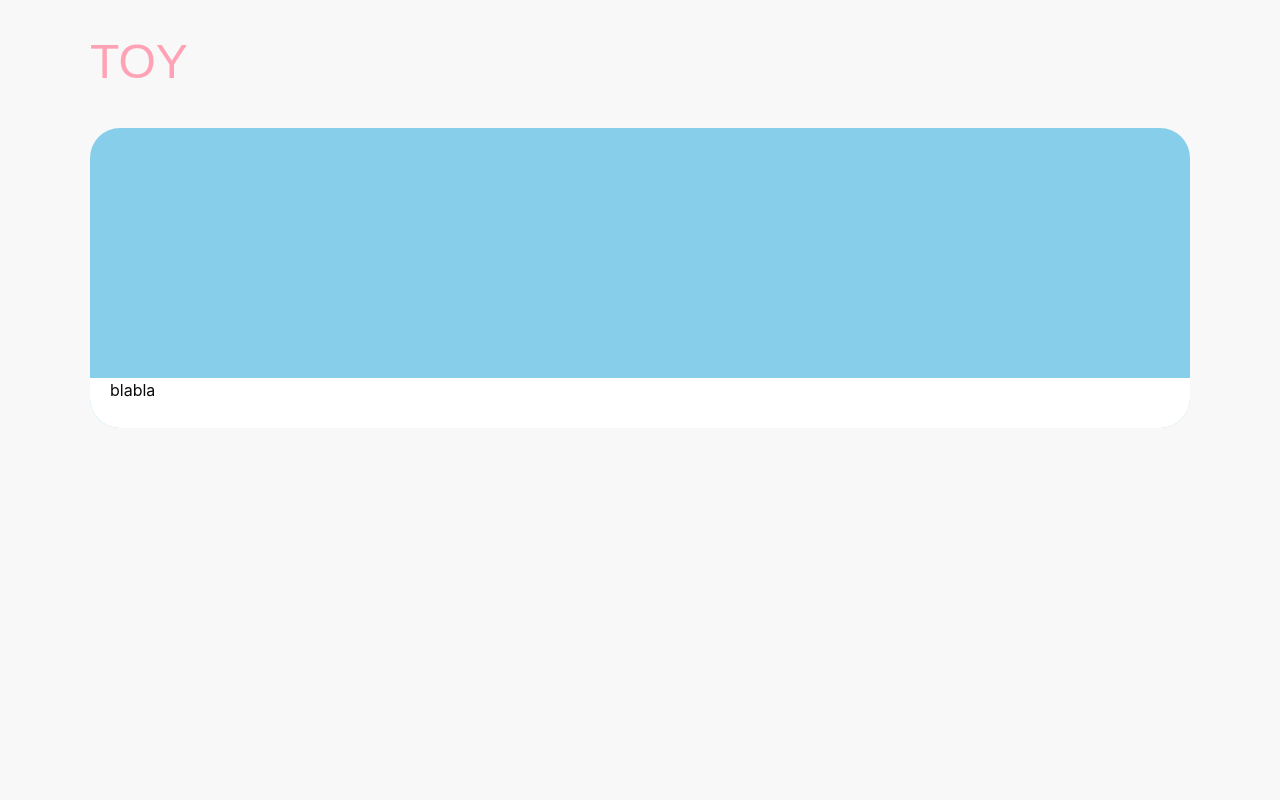
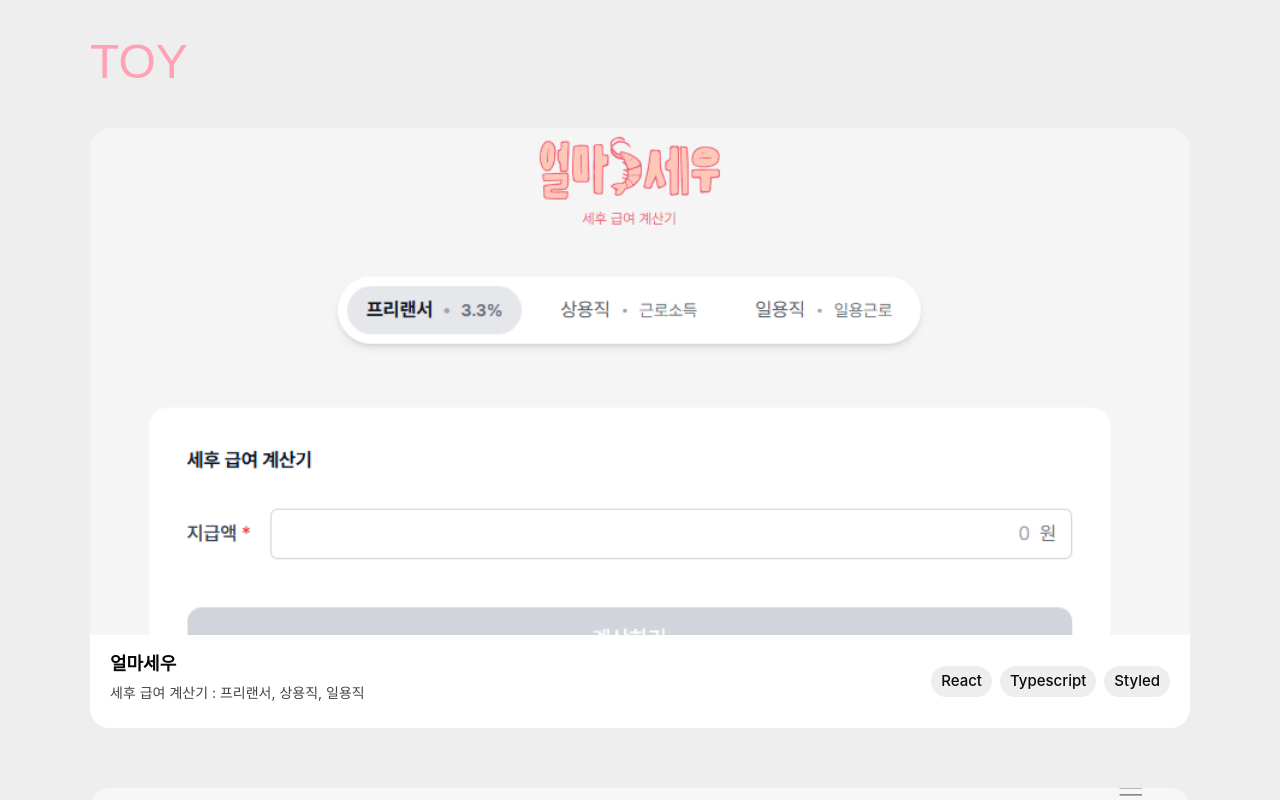
Before and after one commit to michelle-jeon/portfolio, a React (Vite) app: page / in a window 1280 px wide. Shown: the part 3000-3800 px from the top of the page. Before the commit the page ends 3508 px from the top, so only its background shows below. Built offline with nearby package versions, Linux system fonts and the light colour scheme; a web font is replaced by a local one.

Commit message:
feat: Toy section
ToyCard 컴포넌트, 스타일, 프리뷰 이미지 추가

```diff
--- a/src/components/ToySection/ToyCard.styles.ts
+++ b/src/components/ToySection/ToyCard.styles.ts
@@ -1,26 +1,79 @@
 import styled from "styled-components";
 
 export const CardContainer = styled.div`
-  width:100%;
+  width: 100%;
   padding: 30px 0;
+`;
+
+export const CardLinkBox = styled.a`
+  text-decoration: none;
+  color: inherit;
+  display: block;
+`;
+
+export const CardBox = styled.div`
+  width: 100%;
+  height: 600px;
+  border-radius: 20px;
+  overflow: hidden;
+  position: relative;
+  &:hover img {
+    transform: scale(1.05);
+  }
+`;
+
+export const CardImage = styled.img`
+  width: 100%;
+  height: 100%;
+  object-fit: cover;
+  transition: transform 0.4s ease;
+`;
+
+export const CardBottom = styled.div`
+position: absolute;
+  bottom: 0;
+  left: 0;
+  width: 100%;
+  background-color: #fff;
+  padding: 15px 20px;
+  box-sizing: border-box;
+  z-index: 2;
+  display:flex;
 `
 
-export const CardBox = styled.div`
-  width:100%;
-  min-height:300px;
-  background-color:skyblue;
-  border-radius:30px;
-  position:relative;
-  overflow:hidden;
-`
+export const CardTextBox = styled.div`
+  flex:1;
+`;
 
 export const CardTitle = styled.div`
+  font-weight: bold;
+  font-size: 18px;
+  margin-bottom: 5px;
+`;
+
+export const CardDesc = styled.div`
+  font-size: 14px;
+  color: #444;
+  margin-bottom: 10px;
+`;
+
+export const CardSkills = styled.div`
+  display: flex;
+  align-items:center;
+  justify-content:flex-end;
+  gap: 8px;
+  flex:1;
   width:100%;
-  height:50px;
-  line-hegiht:50px;
-  padding:0 20px;
-  position:absolute;
-  bottom:0;
-  left:0;
-  background-color:#fff;
-`
+  box-sizing: border-box;
+  flex-wrap: wrap;
+`;
+
+export const SkillBadge = styled.span`
+display:flex;
+align-items:center;
+  font-size: 15px;
+  background: #eee;
+  padding: 4px 10px;
+  border-radius: 20px;
+  font-weight: 500;
+`;
--- a/src/components/ToySection/ToyCard.tsx
+++ b/src/components/ToySection/ToyCard.tsx
@@ -1,11 +1,43 @@
-import { CardBox, CardContainer, CardTitle } from "./ToyCard.styles";
+import {
+  CardBox,
+  CardContainer,
+  CardTitle,
+  CardDesc,
+  CardSkills,
+  SkillBadge,
+  CardLinkBox,
+  CardImage,
+  CardTextBox,
+  CardBottom,
+} from "./ToyCard.styles";
 
-export default function ToyCard(){
-  return(
+interface ToyCardProps {
+  title: string;
+  description: string;
+  skills: string[];
+  image: string;
+  link: string;
+}
+
+export default function ToyCard({ title, description, skills, image, link }: ToyCardProps) {
+  return (
     <CardContainer>
-      <CardBox>
-        <CardTitle>blabla</CardTitle>
-      </CardBox>
+      <CardLinkBox href={link} target="_blank" rel="noopener noreferrer">
+        <CardBox>
+          <CardImage src={image} alt={title} />
+          <CardBottom>
+            <CardTextBox>
+              <CardTitle>{title}</CardTitle>
+              <CardDesc>{description}</CardDesc>
+            </CardTextBox>
+            <CardSkills>
+              {skills.map((skill, idx) => (
+                <SkillBadge key={idx}>{skill}</SkillBadge>
+              ))}
+            </CardSkills>
+          </CardBottom>
+        </CardBox>
+      </CardLinkBox>
     </CardContainer>
-  )
+  );
 }
--- a/src/index.css
+++ b/src/index.css
@@ -90,6 +90,10 @@ section.Homesection {
   padding:50px 0;
 }
 
+section.Homesection.toy{
+  background-color: #eee;
+}
+
 section .sectionInner {
   width:1100px;
   margin:0 auto;
--- a/src/pages/Home.tsx
+++ b/src/pages/Home.tsx
@@ -79,10 +79,24 @@ export default function Home(){
       </section>
 
       {/* TOY */}
-      <section className='Homesection' ref={toyRef}>
+      <section className='Homesection toy' ref={toyRef}>
         <div className="sectionInner">
           <SectionTitle className='color_mypink'>TOY</SectionTitle>
-          <ToyCard></ToyCard>
+          <ToyCard
+            title="얼마세우"
+            description="세후 급여 계산기 : 프리랜서, 상용직, 일용직"
+            skills={['React', 'Typescript', 'Styled']}
+            image="/assets/home/toy/shrimply-calc-pay.png"
+            link="https://shrimply-calc-pay.vercel.app/"
+          />
+
+          <ToyCard
+            title="신입 포트폴리오"
+            description="gsap 등을 이용한 인터렉티브 UI/UX, 클론 코딩, 교육 이수 과정"
+            skills={['HTML', 'Javascript', 'CSS']}
+            image="/assets/home/toy/publisher-portfolio.png"
+            link="http://jeonmk.dothome.co.kr/portfolio/index.html"
+          />
         </div>
       </section>
     </main>
```
Also changed, not shown: public/assets/home/toy/publisher-portfolio.png (added), public/assets/home/toy/shrimply-calc-pay.png (added).
